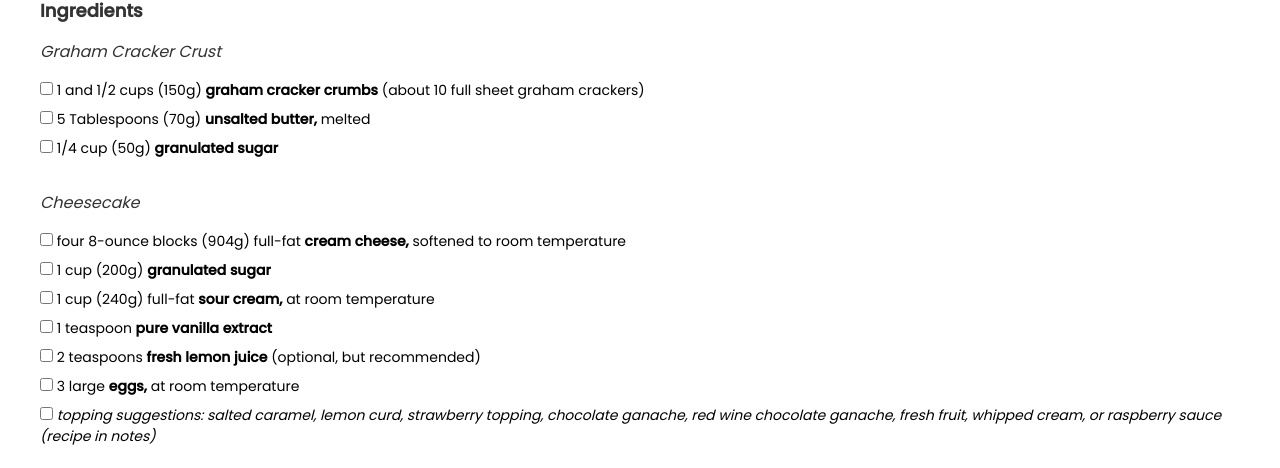
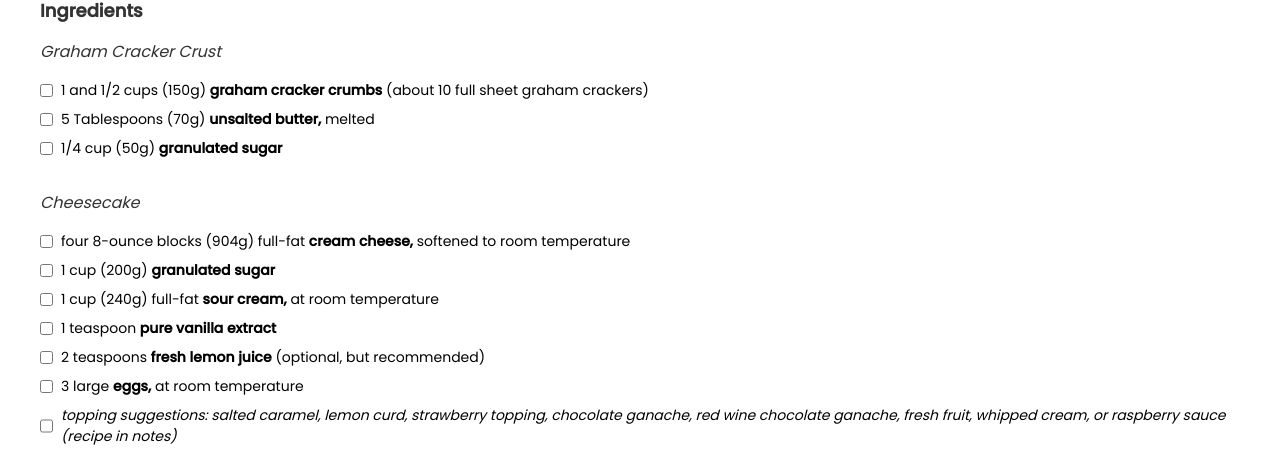
Before and after one commit to dcuevasdev/recipe-page, a plain HTML site: page index.html in a window 1280 px wide. Shown: the part 829-1297 px from the top of the page. Drawn offline with Linux system fonts and the light colour scheme.

Commit message:
Corregir el margin entre el checkbox y los ingredientes

```diff
--- a/css/styles.css
+++ b/css/styles.css
@@ -117,12 +117,16 @@ html {
   margin-top: 3.2rem;
 }
 .ingredients__item {
+  display: flex;
   margin-bottom: 0.8rem;
   font-size: 1.4rem;
 }
 .ingredients__item-italic {
   font-style: italic;
 }
+.ingredients__item label {
+  margin-left: 0.8rem;
+}
 input[type="checkbox"]:hover,
 .ingredients__item label:hover {
   cursor: pointer;
```
